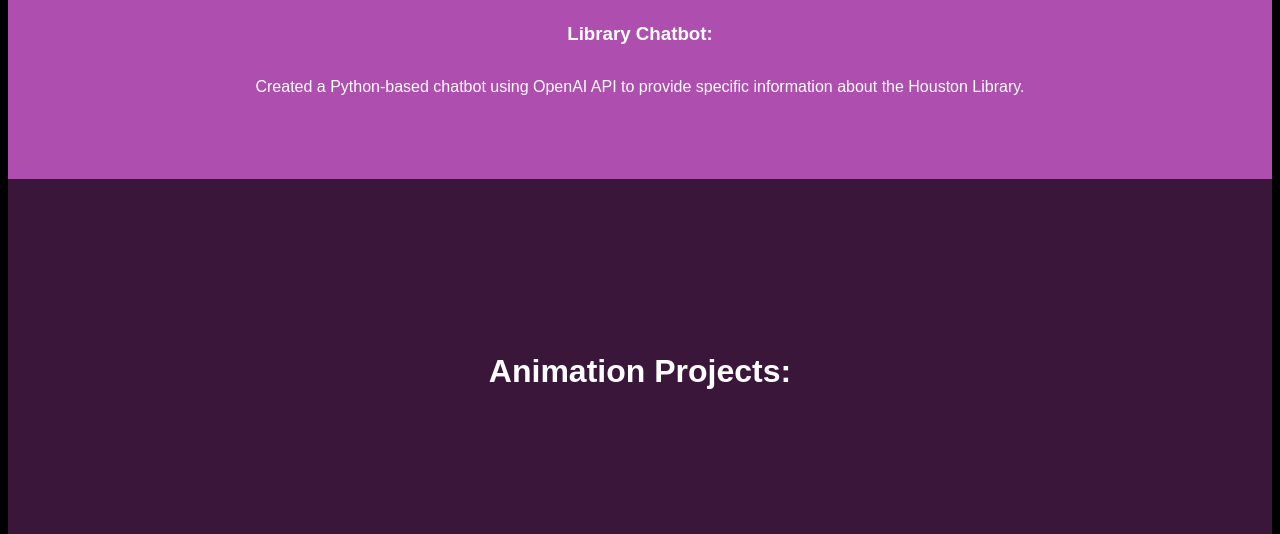
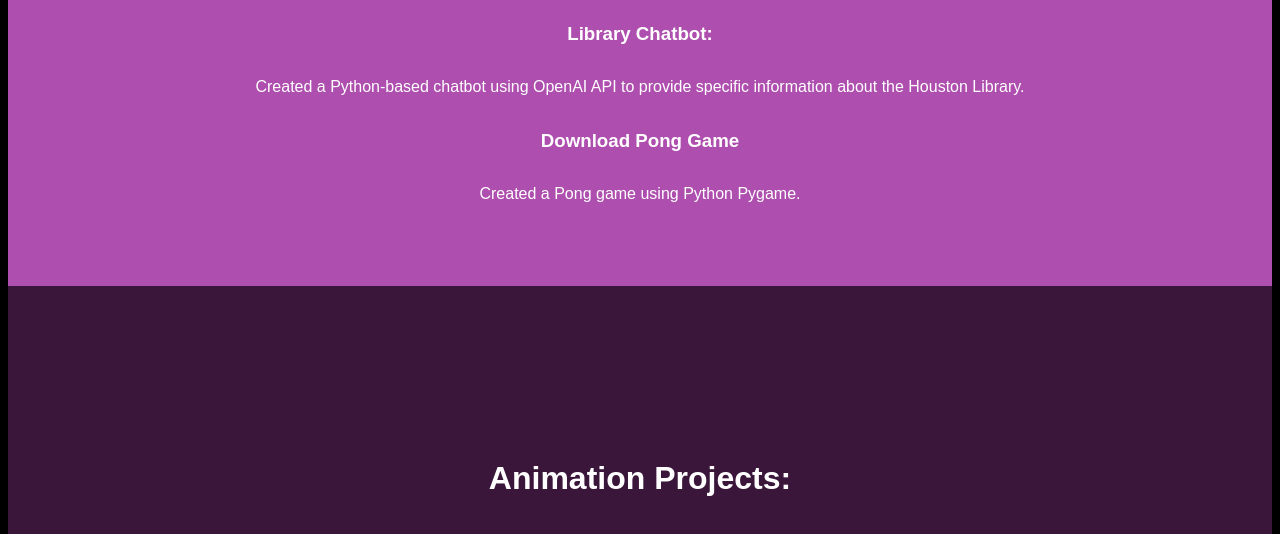
Before and after one commit to KaabaCarter/website, a plain HTML site: page projects.html in a window 1280 px wide. Shown: the part 1187-1721 px from the top of the page. Drawn offline with Linux system fonts and the light colour scheme.

Commit message:
Update projects.html

```diff
--- a/projects.html
+++ b/projects.html
@@ -39,6 +39,11 @@
                     <h3>Library Chatbot:</h3>
                     <p>Created a Python-based chatbot using OpenAI API to provide specific
                         information about the Houston Library.</p>
+
+                    <a href="downloads/pong2.app.zip" download><h3>Download Pong Game</h3></a>
+                    <p>Created a Pong game using Python Pygame.</p>
+
+
 
                 </div>
 
```
